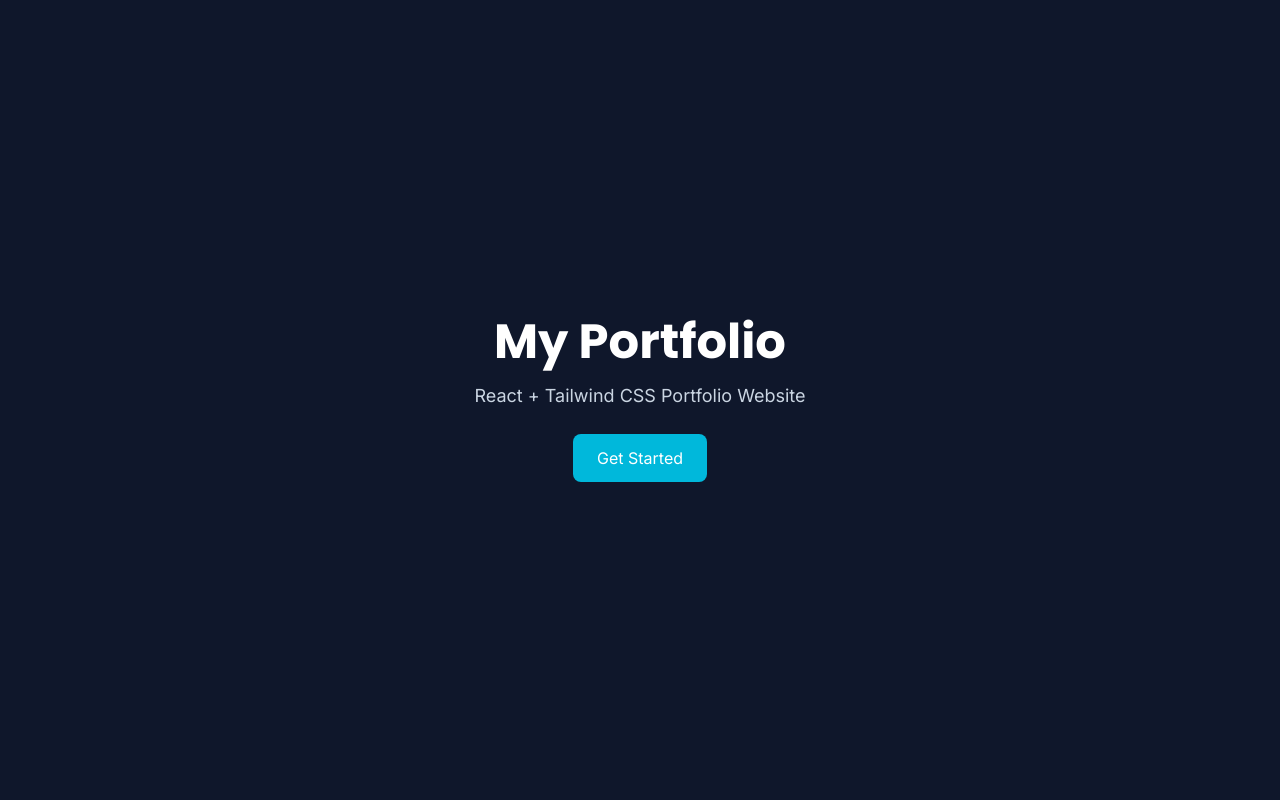
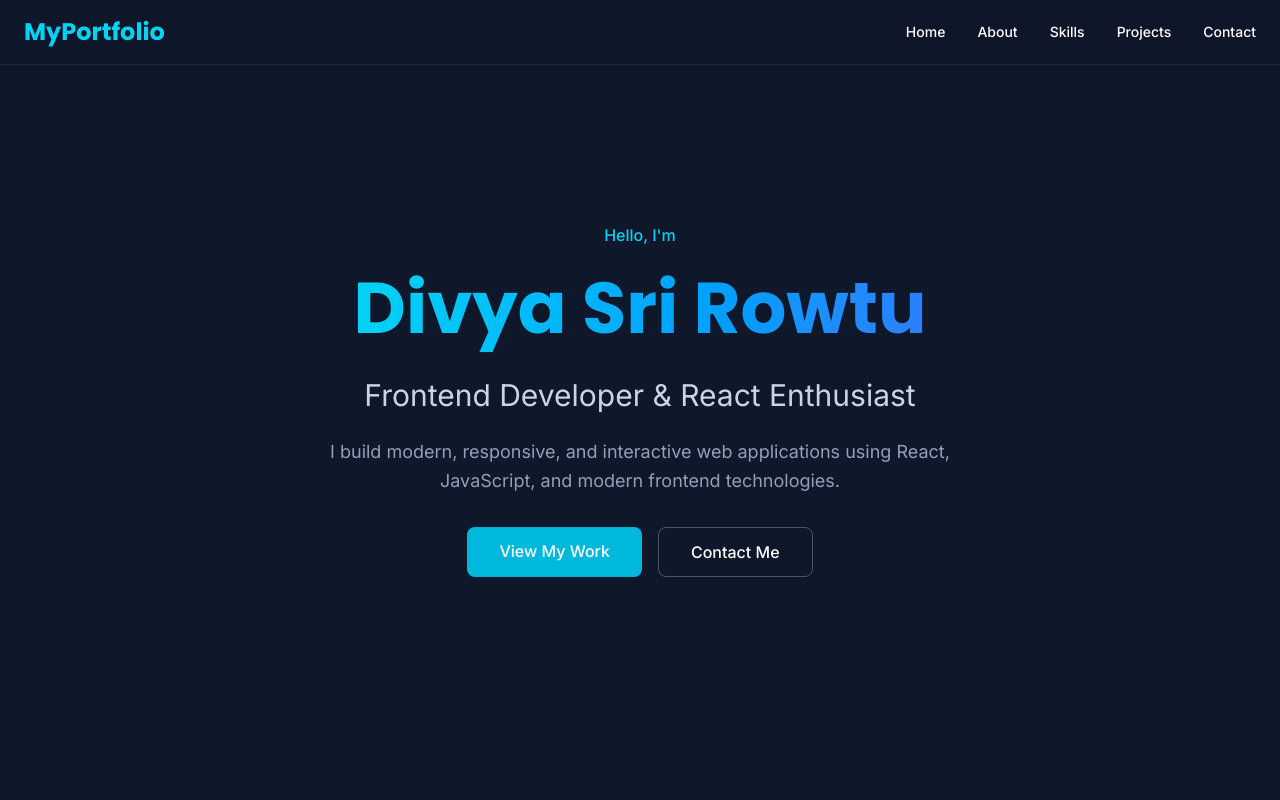
Before and after one commit to Divyasrirowtu/my-portfolio, a React (Vite) app: page / in a window 1280 px wide. Shown: the top 800 px of the page. Built offline with nearby package versions, Linux system fonts and the light colour scheme; the HTML template or start-up script is replaced by a standard one.

Commit message:
Built navbar and hero section

```diff
--- a/src/App.jsx
+++ b/src/App.jsx
@@ -1,19 +1,27 @@
+import Navbar from "./components/Navbar"
+import Hero from "./components/Hero"
+
 function App() {
   return (
-    <div className="min-h-screen bg-slate-900 text-white flex items-center justify-center">
-      <div className="text-center">
-        <h1 className="text-5xl font-bold mb-4 font-[Poppins]">
-          My Portfolio
-        </h1>
+    <div className="bg-slate-900 text-white">
+      <Navbar />
+      <Hero />
 
-        <p className="text-slate-300 text-lg">
-          React + Tailwind CSS Portfolio Website
-        </p>
+      <section id="about" className="h-screen flex items-center justify-center">
+        <h1 className="text-4xl font-bold">About Section</h1>
+      </section>
 
-        <button className="mt-6 px-6 py-3 bg-cyan-500 rounded-lg hover:bg-cyan-400 transition">
-          Get Started
-        </button>
-      </div>
+      <section id="skills" className="h-screen flex items-center justify-center">
+        <h1 className="text-4xl font-bold">Skills Section</h1>
+      </section>
+
+      <section id="projects" className="h-screen flex items-center justify-center">
+        <h1 className="text-4xl font-bold">Projects Section</h1>
+      </section>
+
+      <section id="contact" className="h-screen flex items-center justify-center">
+        <h1 className="text-4xl font-bold">Contact Section</h1>
+      </section>
     </div>
   )
 }
--- /dev/null
+++ b/src/components/Hero.jsx
@@ -0,0 +1,50 @@
+function Hero() {
+  return (
+    <section
+      id="home"
+      className="min-h-screen flex items-center justify-center px-6"
+    >
+      <div className="max-w-4xl text-center">
+
+        <p className="text-cyan-400 font-medium mb-4">
+          Hello, I'm
+        </p>
+
+        <h1 className="text-5xl md:text-7xl font-bold font-[Poppins] mb-6 leading-tight">
+          <span className="bg-gradient-to-r from-cyan-400 to-blue-500 bg-clip-text text-transparent">
+  Divya Sri Rowtu
+</span>
+        </h1>
+
+        <h2 className="text-2xl md:text-3xl text-slate-300 mb-6">
+          Frontend Developer & React Enthusiast
+        </h2>
+
+        <p className="text-slate-400 text-lg max-w-2xl mx-auto mb-8 leading-relaxed">
+          I build modern, responsive, and interactive web applications
+          using React, JavaScript, and modern frontend technologies.
+        </p>
+
+        <div className="flex flex-col sm:flex-row gap-4 justify-center">
+
+          <a
+            href="#projects"
+            className="px-8 py-3 bg-cyan-500 hover:bg-cyan-400 hover:scale-105 rounded-lg font-medium transition duration-300"
+          >
+            View My Work
+          </a>
+
+          <a
+            href="#contact"
+            className="px-8 py-3 border border-slate-600 hover:border-cyan-400 rounded-lg font-medium transition"
+          >
+            Contact Me
+          </a>
+
+        </div>
+      </div>
+    </section>
+  )
+}
+
+export default Hero
--- /dev/null
+++ b/src/components/Navbar.jsx
@@ -0,0 +1,46 @@
+function Navbar() {
+  return (
+    <nav className="fixed top-0 left-0 w-full bg-slate-900/80 backdrop-blur-md z-50 border-b border-slate-800">
+      <div className="max-w-7xl mx-auto px-6 py-4 flex items-center justify-between">
+
+        <h1 className="text-2xl font-bold font-[Poppins] text-cyan-400">
+          MyPortfolio
+        </h1>
+
+        <ul className="hidden md:flex gap-8 text-sm font-medium">
+          <li>
+            <a href="#home" className="hover:text-cyan-400 transition">
+              Home
+            </a>
+          </li>
+
+          <li>
+            <a href="#about" className="hover:text-cyan-400 transition">
+              About
+            </a>
+          </li>
+
+          <li>
+            <a href="#skills" className="hover:text-cyan-400 transition">
+              Skills
+            </a>
+          </li>
+
+          <li>
+            <a href="#projects" className="hover:text-cyan-400 transition">
+              Projects
+            </a>
+          </li>
+
+          <li>
+            <a href="#contact" className="hover:text-cyan-400 transition">
+              Contact
+            </a>
+          </li>
+        </ul>
+      </div>
+    </nav>
+  )
+}
+
+export default Navbar
```
